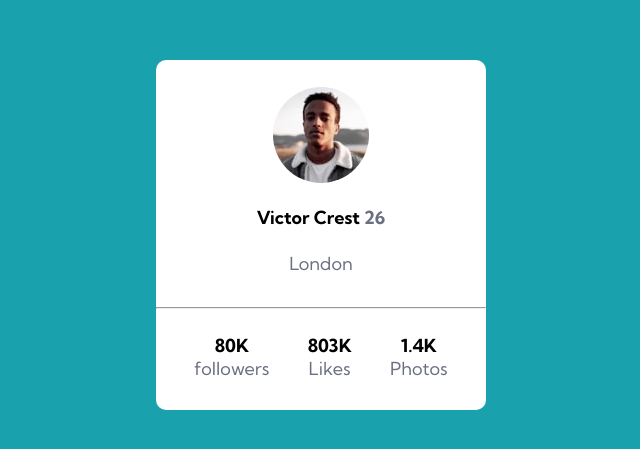
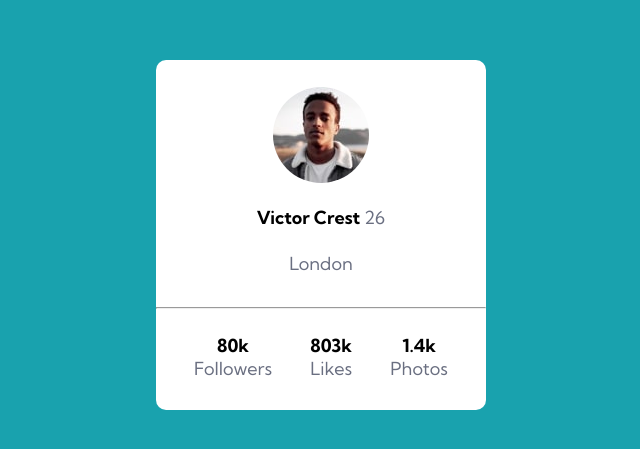
Before and after one commit to valbertydias/profile-card-component, a plain HTML site: page index.html in a window 1280 px wide. Shown: the part 165-614 px from the top of the page, 319-959 px from the left. Drawn offline with Linux system fonts and the light colour scheme.

```diff
--- a/index.html
+++ b/index.html
@@ -2,22 +2,21 @@
 <html lang="en">
 <head>
   <meta charset="UTF-8">
-    <meta name="viewport" content="width=, initial-scale=1.0">
-
+  <meta name="viewport" content="width=device-width, initial-scale=1.0">
+  <title>Frontend Mentor Profile Card componente</title>
   <link rel="shortcut icon" href="src/image/favicon-32x32.png" type="image/x-icon">
 
-    <link rel="stylesheet" href="./src/css/reset.css">
-    <link rel="stylesheet" href="./src/css/variables.css">
-    <link rel="stylesheet" href="./src/css/style.css">
-
-    <title>Frontend Mentor Profile Card component</title>
+  <link rel="stylesheet" href="src/css/reset.css">
+  <link rel="stylesheet" href="src/css/variables.css">
+  <link rel="stylesheet" href="src/css/style.css">
 </head>
 <body>
     <main class="container">
         <div class="card">
             <div class="profile-informations">
-        <img src="./src/image/image-victor.jpg" alt="profile picture image ">
-        <p>Victor Crest <span class="age">26</span></p>
+              <img src="src/image/image-victor.jpg" alt="Imagem do perfil">
+
+              <p class="name">Victor Crest <span class="age">26</span></p>
               <span class="city">London</span>
             </div>
 
@@ -25,17 +24,17 @@
 
             <ul class="profile-numbers">
               <li class="info">
-          <p class="counter">80K</p>
-          <span class="counter-type">followers</span>
+                <p class="counter">80k</p>
+                <span class="counter-type">Followers</span>
               </li>
 
               <li class="info">
-          <p class="counter">803K</p>
+                <p class="counter">803k</p>
                 <span class="counter-type">Likes</span>
               </li>
 
               <li class="info">
-          <p class="counter">1.4K</p>
+                <p class="counter">1.4k</p>
                 <span class="counter-type">Photos</span>
               </li>
             </ul>
--- a/src/css/style.css
+++ b/src/css/style.css
@@ -1,20 +1,21 @@
 @import url('https://fonts.googleapis.com/css2?family=Kumbh+Sans:wght@400;700&display=swap');
 
 body{
-    font-family: "Kumbh Sans", sans-serif;
+    background-color: var(--background-color);
     height: 100vh;
+    font-family: 'kumbh Sans', sans-serif;
     font-size: 18px;
-    background-color: var(--background-color);
 }
 
 hr{
     width: 100%;
 }
+
 .container{
-    display: flex;
-    align-items: center;
-    justify-content: center;
-    height: 100%;
+   display: flex;
+   align-items: center;
+   justify-content: center;
+   height: 100%;
 }
 
 .card{
@@ -23,11 +24,11 @@
     align-items: center;
     justify-content: space-between;
     gap: 25px;
-    background-color: #fff;
+    background-color: #ffffff;
+    border-radius: 10px;
+    margin: 20px;
     width: 330px;
     height: 350px;
-    border-radius: 10px;
-    margin: 20px;
 }
 
 .card .profile-informations{
@@ -54,12 +55,13 @@
 }
 
 .profile-numbers .info .counter,
-.card .profile-informations p{
-    font-weight: 700
+.card .profile-informations p {
+    font-weight: 700;
 }
 
 .card .profile-informations .age,
 .card .profile-informations .city,
 .profile-numbers .info .counter-type{
     color: var(--text-color);
+    font-weight: 400;
 }
```
Also changed, not shown: src/css/reset.css (line endings or trailing spaces). Lines whose indentation alone changed are shown as unchanged.
